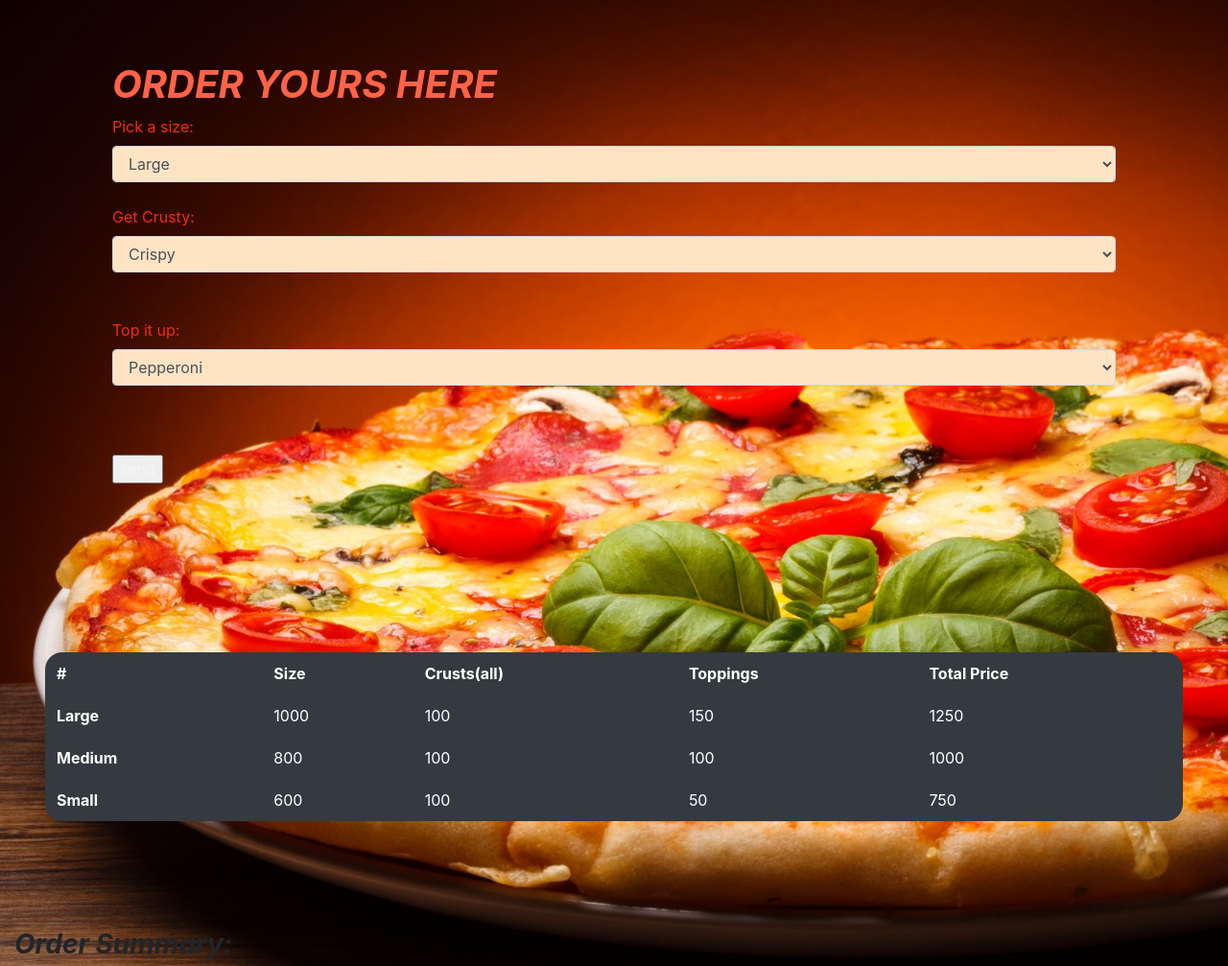
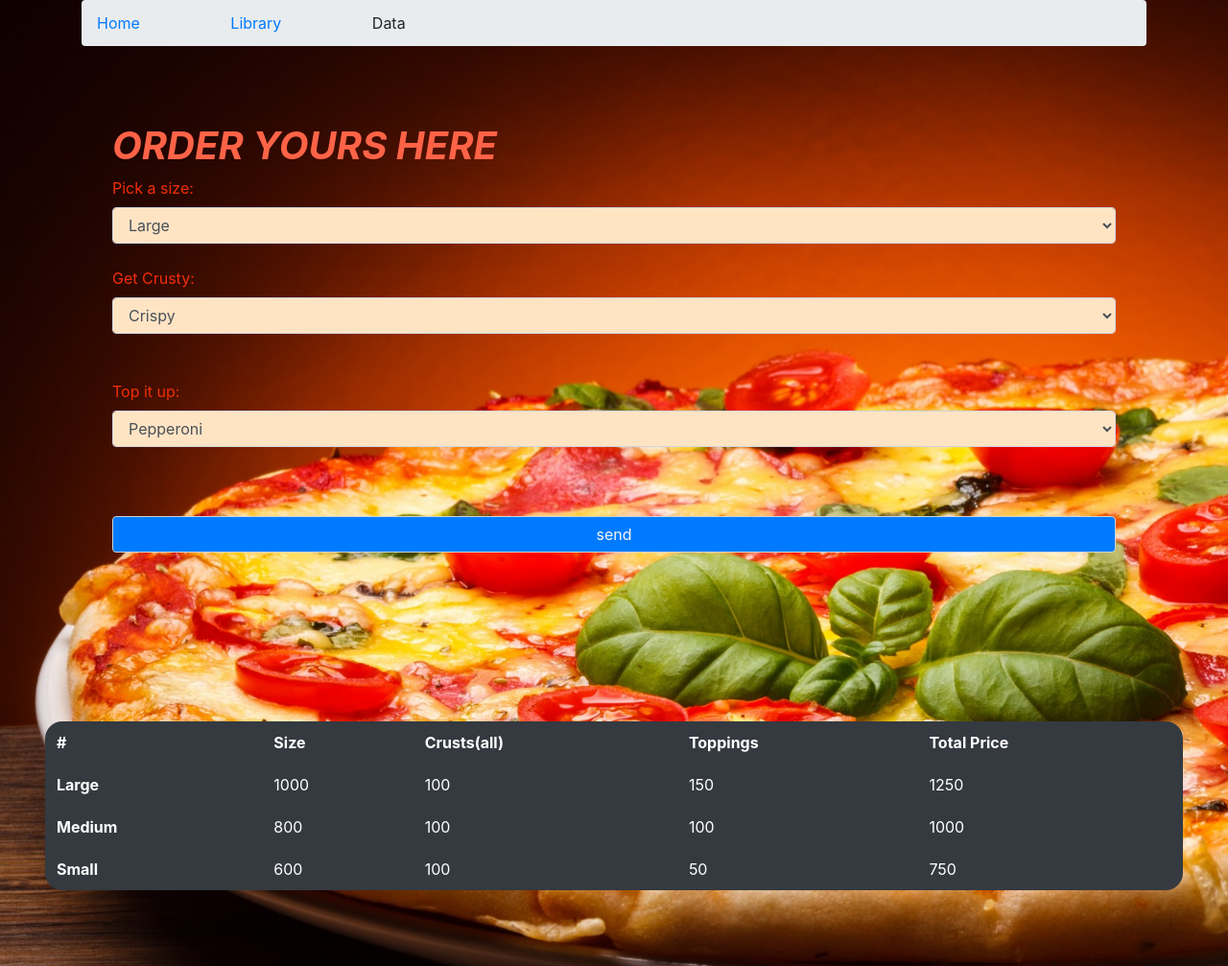
Before and after one commit to JeffreyKirigo/pizza, a plain HTML site: page index.html in a window 1280 px wide. Shown: the top 1007 px of the page at 96% size. Drawn offline with Linux system fonts and the light colour scheme.

```diff
--- a/index.html
+++ b/index.html
@@ -16,7 +16,11 @@
 
 <body class="container-fluid">
   <div class="container">
-
+      <ol class="breadcrumb">
+          <li><a href="#">Home</a></li>&nbsp;&nbsp;&nbsp;&nbsp;&nbsp;&nbsp;&nbsp;&nbsp;&nbsp;&nbsp;&nbsp;&nbsp;&nbsp;&nbsp;&nbsp;&nbsp;&nbsp;&nbsp;&nbsp;&nbsp;&nbsp;
+          <li><a href="#">Library</a></li>&nbsp;&nbsp;&nbsp;&nbsp;&nbsp;&nbsp;&nbsp;&nbsp;&nbsp;&nbsp;&nbsp;&nbsp;&nbsp;&nbsp;&nbsp;&nbsp;&nbsp;&nbsp;&nbsp;&nbsp;&nbsp;
+          <li class="active">Data</li>
+        </ol>
     <div class="jumbotron">
       <h1 style="color: tomato;"><strong><em>ORDER YOURS HERE</em></strong></h1>
       <form action="index.html" class="form-group">
@@ -51,7 +55,7 @@
             <option value="delivered">Delivered</option>
           </select> -->
           <br><br>
-           <input type="submit" id="placeOrder" value="send">
+          <input type="submit" class="form-control bg-primary" id="placeOrder" value="send">
           <!-- <button class="form-control bg-success" id="add"><em><strong>Add Order</strong></em></button> -->
         </div>
     </div>
--- a/js/scripts.js
+++ b/js/scripts.js
@@ -84,7 +84,7 @@ $(document).ready(function () {
     $(".sizey").text("Sizes: " + sizes);
     $(".crustey").text("Crusts: " + crusts);
     $(".toopie").text("Toppings: " + tops);
-    $(".costie").text("Cost: " + newPizzas.grandTotal());
+    $(".costie").text("Cost: " + newPizzas.;
   });
 });
   // size = $("select.sizes").change(function () {
```
Also changed, not shown: 1 other file.
